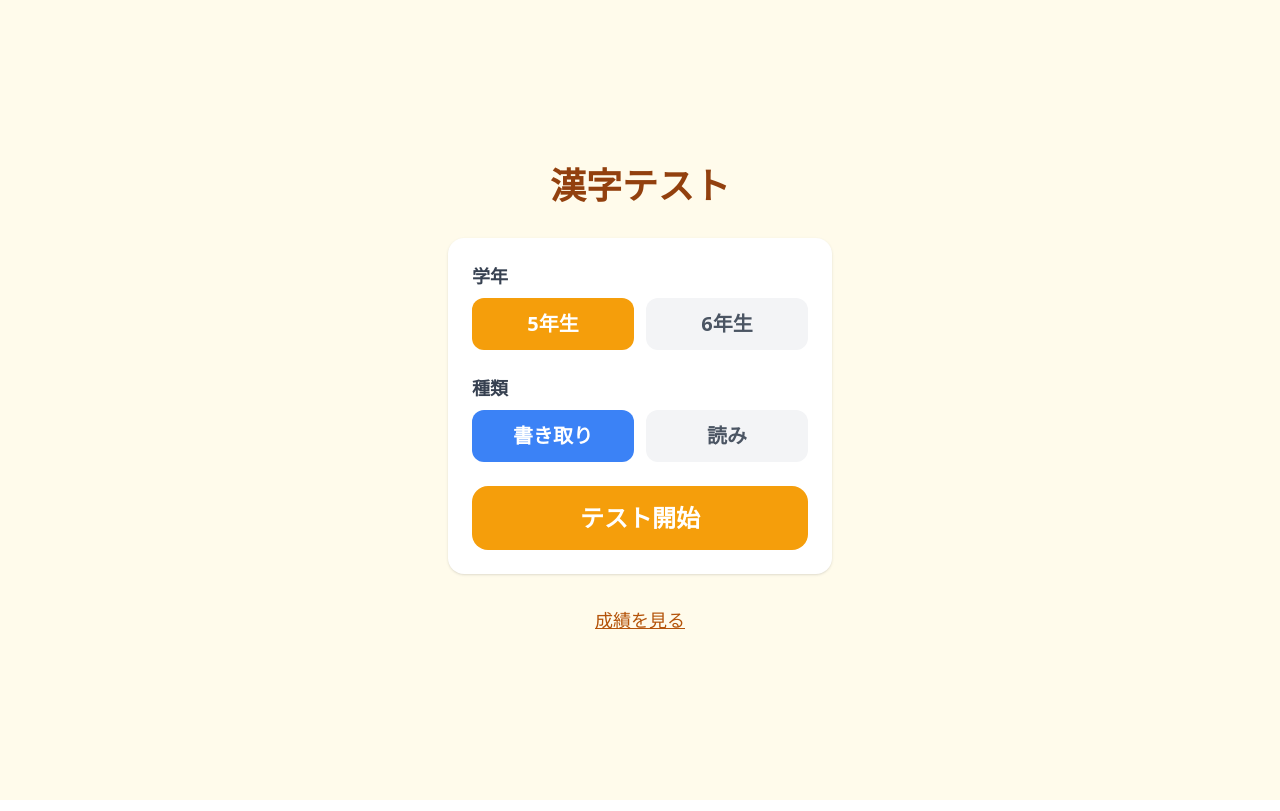
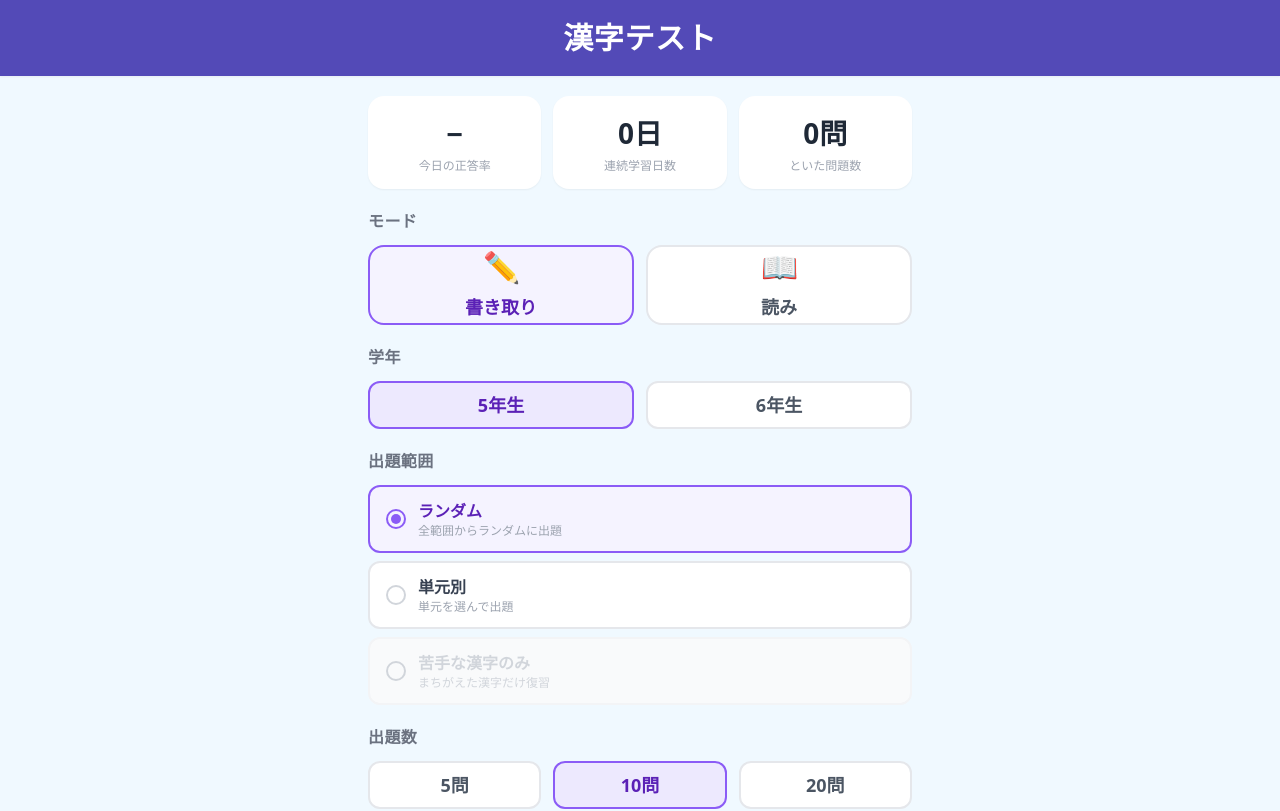
Before and after one commit to tomoyuki-B/kanji-test, a React (Vite) app: page / in a window 1280 px wide. Shown: the top 811 px of the page. Built offline with nearby package versions, Linux system fonts and the light colour scheme.

Commit message:
ホーム画面の実装完了

```diff
--- a/src/lib/db.ts
+++ b/src/lib/db.ts
@@ -44,3 +44,62 @@ export async function getRecordsByQuestion(questionId: string): Promise<QuizReco
   const db = await getDB()
   return db.getAllFromIndex('records', 'byQuestion', questionId)
 }
+
+export interface Stats {
+  todayCorrectRate: number | null
+  streak: number
+  totalQuestions: number
+  hasWeakData: boolean
+}
+
+export async function getStats(): Promise<Stats> {
+  const db = await getDB()
+  const all = await db.getAll('records')
+
+  const totalQuestions = all.length
+
+  const todayStart = new Date()
+  todayStart.setHours(0, 0, 0, 0)
+  const todayRecords = all.filter((r) => r.answeredAt >= todayStart.getTime())
+  const todayCorrectRate =
+    todayRecords.length > 0
+      ? Math.round((todayRecords.filter((r) => r.correct).length / todayRecords.length) * 100)
+      : null
+
+  const streak = calcStreak(all)
+
+  // 苦手判定: 同じ問題を2回以上解いて直近が不正解のもの
+  const byQuestion = new Map<string, QuizRecord[]>()
+  for (const r of all) {
+    const arr = byQuestion.get(r.questionId) ?? []
+    arr.push(r)
+    byQuestion.set(r.questionId, arr)
+  }
+  let hasWeakData = false
+  for (const records of byQuestion.values()) {
+    records.sort((a, b) => b.answeredAt - a.answeredAt)
+    if (records.length >= 2 && !records[0].correct) {
+      hasWeakData = true
+      break
+    }
+  }
+
+  return { todayCorrectRate, streak, totalQuestions, hasWeakData }
+}
+
+function calcStreak(records: QuizRecord[]): number {
+  if (records.length === 0) return 0
+  const days = new Set(records.map((r) => new Date(r.answeredAt).toDateString()))
+  let streak = 0
+  const today = new Date()
+  for (let i = 0; ; i++) {
+    const d = new Date(today)
+    d.setDate(d.getDate() - i)
+    if (days.has(d.toDateString())) {
+      streak++
+    } else {
+      break
+    }
+  }
+  return streak
+}
--- a/src/pages/HomePage.tsx
+++ b/src/pages/HomePage.tsx
@@ -1,86 +1,298 @@
-import { useState } from 'react'
+import { useState, useEffect } from 'react'
 import { useNavigate } from 'react-router-dom'
+import { getStats, type Stats } from '../lib/db'
+import { loadKanjiData } from '../lib/kanjiLoader'
 
 type Grade = 5 | 6
-type QuizType = 'writing' | 'reading'
+type Mode = 'writing' | 'reading'
+type RangeType = 'random' | 'unit' | 'weak'
+type QuestionCount = 5 | 10 | 20
+
+const ACCENT = '#534AB7'
 
 export default function HomePage() {
   const navigate = useNavigate()
+
+  const [mode, setMode] = useState<Mode>('writing')
   const [grade, setGrade] = useState<Grade>(5)
-  const [quizType, setQuizType] = useState<QuizType>('writing')
+  const [rangeType, setRangeType] = useState<RangeType>('random')
+  const [selectedUnit, setSelectedUnit] = useState<string>('')
+  const [units, setUnits] = useState<string[]>([])
+  const [questionCount, setQuestionCount] = useState<QuestionCount>(10)
+  const [stats, setStats] = useState<Stats | null>(null)
+
+  // サマリー取得
+  useEffect(() => {
+    getStats().then(setStats).catch(() => setStats(null))
+  }, [])
+
+  // 単元一覧を学年変更ごとに取得
+  useEffect(() => {
+    loadKanjiData(grade)
+      .then((data) => {
+        const unique = [...new Set(data.map((q) => q.unit))]
+        setUnits(unique)
+        setSelectedUnit(unique[0] ?? '')
+      })
+      .catch(() => setUnits([]))
+  }, [grade])
 
   const handleStart = () => {
-    navigate(`/quiz/${quizType}`, { state: { grade } })
+    navigate(`/quiz/${mode}`, {
+      state: {
+        mode,
+        grade,
+        range: { type: rangeType, unit: rangeType === 'unit' ? selectedUnit : undefined },
+        questionCount,
+      },
+    })
   }
 
   return (
-    <div className="min-h-screen bg-amber-50 flex flex-col items-center justify-center p-6 gap-8">
-      <h1 className="text-4xl font-bold text-amber-800">漢字テスト</h1>
+    <div className="min-h-screen bg-sky-50 flex flex-col items-center pb-10">
+      {/* ヘッダー */}
+      <header
+        className="w-full flex items-center justify-center py-5 shadow-sm"
+        style={{ background: ACCENT }}
+      >
+        <h1 className="text-3xl font-bold text-white tracking-wide">漢字テスト</h1>
+      </header>
 
-      <section className="w-full max-w-sm bg-white rounded-2xl shadow p-6 flex flex-col gap-6">
+      <div className="w-full max-w-xl px-4 flex flex-col gap-5 mt-5">
+
+        {/* サマリーカード */}
+        <div className="grid grid-cols-3 gap-3">
+          <SummaryCard
+            label="今日の正答率"
+            value={stats?.todayCorrectRate != null ? `${stats.todayCorrectRate}%` : '−'}
+          />
+          <SummaryCard
+            label="連続学習日数"
+            value={stats ? `${stats.streak}日` : '−'}
+          />
+          <SummaryCard
+            label="といた問題数"
+            value={stats ? `${stats.totalQuestions}問` : '−'}
+          />
+        </div>
+
+        {/* モード選択 */}
+        <Section title="モード">
+          <div className="grid grid-cols-2 gap-3">
+            <ModeCard
+              active={mode === 'writing'}
+              onClick={() => setMode('writing')}
+              icon="✏️"
+              label="書き取り"
+            />
+            <ModeCard
+              active={mode === 'reading'}
+              onClick={() => setMode('reading')}
+              icon="📖"
+              label="読み"
+            />
+          </div>
+        </Section>
+
         {/* 学年選択 */}
-        <div className="flex flex-col gap-2">
-          <span className="text-lg font-semibold text-gray-700">学年</span>
+        <Section title="学年">
           <div className="flex gap-3">
             {([5, 6] as Grade[]).map((g) => (
-              <button
+              <ChoiceButton
                 key={g}
+                active={grade === g}
                 onClick={() => setGrade(g)}
-                className={`flex-1 py-3 rounded-xl text-xl font-bold transition-colors
-                  ${grade === g
-                    ? 'bg-amber-500 text-white'
-                    : 'bg-gray-100 text-gray-600 hover:bg-amber-100'
-                  }`}
-              >
-                {g}年生
-              </button>
+                label={`${g}年生`}
+              />
             ))}
           </div>
-        </div>
+        </Section>
 
-        {/* 出題タイプ選択 */}
-        <div className="flex flex-col gap-2">
-          <span className="text-lg font-semibold text-gray-700">種類</span>
+        {/* 出題範囲 */}
+        <Section title="出題範囲">
+          <div className="flex flex-col gap-2">
+            <RangeOption
+              active={rangeType === 'random'}
+              onClick={() => setRangeType('random')}
+              label="ランダム"
+              description="全範囲からランダムに出題"
+            />
+            <RangeOption
+              active={rangeType === 'unit'}
+              onClick={() => setRangeType('unit')}
+              label="単元別"
+              description="単元を選んで出題"
+            />
+            <RangeOption
+              active={rangeType === 'weak'}
+              onClick={() => {
+                if (stats?.hasWeakData) setRangeType('weak')
+              }}
+              label="苦手な漢字のみ"
+              description="まちがえた漢字だけ復習"
+              disabled={!stats?.hasWeakData}
+            />
+          </div>
+
+          {/* 単元展開 */}
+          {rangeType === 'unit' && units.length > 0 && (
+            <div className="mt-3 flex flex-col gap-2 pl-2">
+              {units.map((u) => (
+                <button
+                  key={u}
+                  onClick={() => setSelectedUnit(u)}
+                  className={`min-h-[48px] text-left px-4 py-2 rounded-xl border text-base transition-colors
+                    ${selectedUnit === u
+                      ? 'border-violet-500 bg-violet-50 text-violet-800 font-semibold'
+                      : 'border-gray-200 bg-white text-gray-700'
+                    }`}
+                >
+                  {u}
+                </button>
+              ))}
+            </div>
+          )}
+        </Section>
+
+        {/* 出題数 */}
+        <Section title="出題数">
           <div className="flex gap-3">
-            <button
-              onClick={() => setQuizType('writing')}
-              className={`flex-1 py-3 rounded-xl text-xl font-bold transition-colors
-                ${quizType === 'writing'
-                  ? 'bg-blue-500 text-white'
-                  : 'bg-gray-100 text-gray-600 hover:bg-blue-100'
-                }`}
-            >
-              書き取り
-            </button>
-            <button
-              onClick={() => setQuizType('reading')}
-              className={`flex-1 py-3 rounded-xl text-xl font-bold transition-colors
-                ${quizType === 'reading'
-                  ? 'bg-green-500 text-white'
-                  : 'bg-gray-100 text-gray-600 hover:bg-green-100'
-                }`}
-            >
-              読み
-            </button>
+            {([5, 10, 20] as QuestionCount[]).map((n) => (
+              <ChoiceButton
+                key={n}
+                active={questionCount === n}
+                onClick={() => setQuestionCount(n)}
+                label={`${n}問`}
+              />
+            ))}
           </div>
-        </div>
+        </Section>
 
-        {/* テスト開始ボタン */}
+        {/* テスト開始 */}
         <button
           onClick={handleStart}
-          className="w-full py-4 bg-amber-500 hover:bg-amber-600 text-white text-2xl font-bold rounded-2xl transition-colors"
+          className="w-full py-5 rounded-2xl text-white text-2xl font-bold shadow-md active:opacity-90 transition-opacity mt-2"
+          style={{ background: ACCENT }}
         >
           テスト開始
         </button>
-      </section>
 
-      {/* 成績画面へのリンク */}
-      <button
-        onClick={() => navigate('/history')}
-        className="text-amber-700 underline text-lg"
-      >
-        成績を見る
-      </button>
+        {/* 成績へのリンク */}
+        <button
+          onClick={() => navigate('/history')}
+          className="text-center text-violet-600 underline text-base py-2"
+        >
+          成績を見る
+        </button>
+      </div>
     </div>
   )
 }
+
+// ---- 小コンポーネント ----
+
+function SummaryCard({ label, value }: { label: string; value: string }) {
+  return (
+    <div className="bg-white rounded-2xl shadow-sm flex flex-col items-center py-4 px-2 gap-1">
+      <span className="font-bold text-gray-800" style={{ fontSize: '28px' }}>
+        {value}
+      </span>
+      <span className="text-gray-400 text-xs text-center leading-tight">{label}</span>
+    </div>
+  )
+}
+
+function Section({ title, children }: { title: string; children: React.ReactNode }) {
+  return (
+    <div className="flex flex-col gap-3">
+      <h2 className="text-base font-bold text-gray-500 tracking-wide">{title}</h2>
+      {children}
+    </div>
+  )
+}
+
+function ModeCard({
+  active, onClick, icon, label,
+}: {
+  active: boolean
+  onClick: () => void
+  icon: string
+  label: string
+}) {
+  return (
+    <button
+      onClick={onClick}
+      className={`min-h-[80px] rounded-2xl flex flex-col items-center justify-center gap-2 border-2 transition-colors
+        ${active
+          ? 'border-violet-500 bg-violet-50 text-violet-800'
+          : 'border-gray-200 bg-white text-gray-600'
+        }`}
+    >
+      <span className="text-3xl">{icon}</span>
+      <span className="text-lg font-bold">{label}</span>
+    </button>
+  )
+}
+
+function ChoiceButton({
+  active, onClick, label,
+}: {
+  active: boolean
+  onClick: () => void
+  label: string
+}) {
+  return (
+    <button
+      onClick={onClick}
+      className={`flex-1 min-h-[48px] rounded-xl text-lg font-bold border-2 transition-colors
+        ${active
+          ? 'border-violet-500 bg-violet-100 text-violet-800'
+          : 'border-gray-200 bg-white text-gray-600'
+        }`}
+    >
+      {label}
+    </button>
+  )
+}
+
+function RangeOption({
+  active, onClick, label, description, disabled = false,
+}: {
+  active: boolean
+  onClick: () => void
+  label: string
+  description: string
+  disabled?: boolean
+}) {
+  return (
+    <button
+      onClick={onClick}
+      disabled={disabled}
+      className={`min-h-[56px] w-full flex items-center gap-3 px-4 py-3 rounded-xl border-2 text-left transition-colors
+        ${disabled
+          ? 'border-gray-100 bg-gray-50 text-gray-300 cursor-not-allowed'
+          : active
+            ? 'border-violet-500 bg-violet-50'
+            : 'border-gray-200 bg-white text-gray-700'
+        }`}
+    >
+      {/* ラジオ風インジケーター */}
+      <span
+        className={`w-5 h-5 rounded-full border-2 flex-shrink-0 flex items-center justify-center
+          ${disabled ? 'border-gray-300' : active ? 'border-violet-500' : 'border-gray-300'}`}
+      >
+        {active && !disabled && (
+          <span className="w-2.5 h-2.5 rounded-full bg-violet-500" />
+        )}
+      </span>
+      <span className="flex flex-col">
+        <span className={`font-bold text-base ${disabled ? 'text-gray-300' : active ? 'text-violet-800' : 'text-gray-700'}`}>
+          {label}
+        </span>
+        <span className={`text-xs ${disabled ? 'text-gray-300' : 'text-gray-400'}`}>
+          {description}
+        </span>
+      </span>
+    </button>
+  )
+}
```
Also changed, not shown: 1 other file (tests, documents, lock files or other folders).
